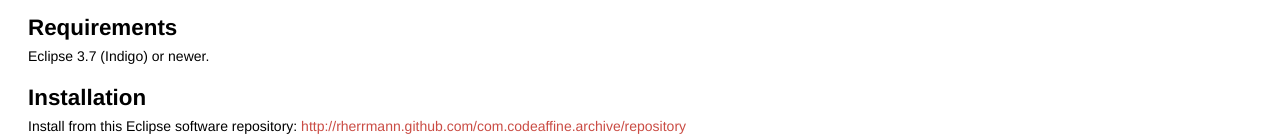
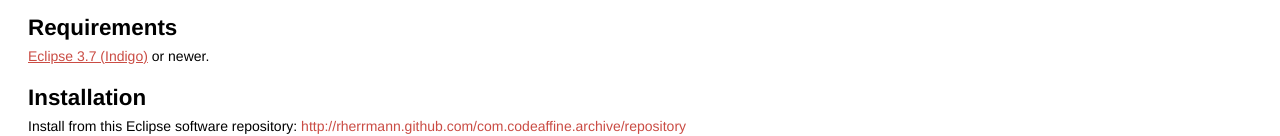
Before and after one commit to rherrmann/com.codeaffine.archive, a plain HTML site: page index.html in a window 1280 px wide. Shown: the part 597-733 px from the top of the page. Drawn offline with Linux system fonts and the light colour scheme.

Commit message:
Update index.html

```diff
--- a/index.html
+++ b/index.html
@@ -36,7 +36,7 @@
 
 <h2>Requirements</h2>
 <p>
-  Eclipse 3.7 (Indigo) or newer.
+  <a href="http://www.eclipse.org/downloads">Eclipse 3.7 (Indigo)</a> or newer.
 </p>
 
 <h2>Installation</h2>
```
